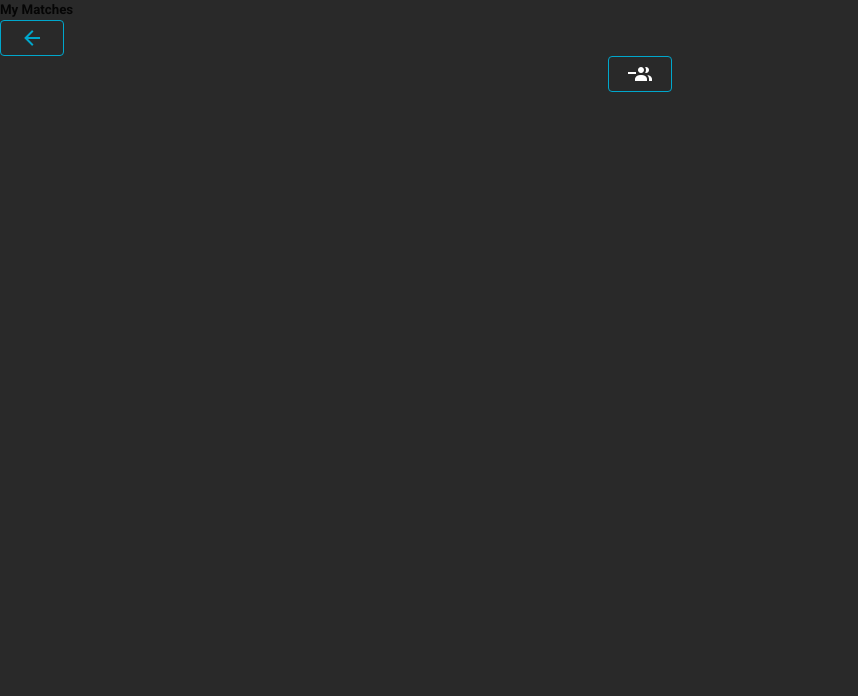
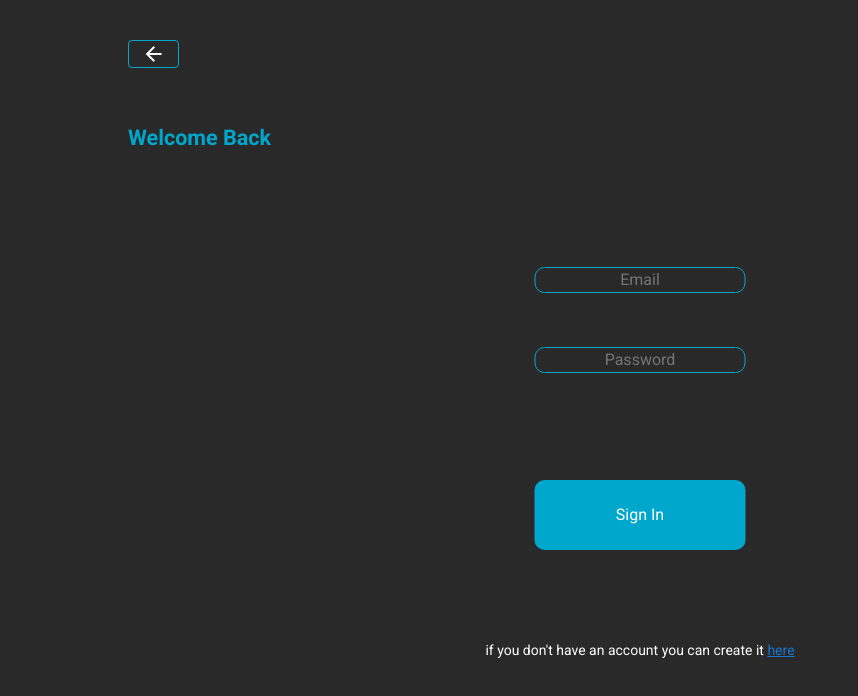
Before and after one commit to Miguel22247/MatchGame, a Vue app: page /matches in a window 1280 px wide. Shown: the top 696 px of the page, without its empty margins (0-858 px from the left). Built offline with nearby package versions, Linux system fonts and the light colour scheme.

Commit message:
minor fixes and improvements

```diff
--- a/src/views/Matches.vue
+++ b/src/views/Matches.vue
@@ -7,36 +7,47 @@
             </div>
         </div>
         <div class="mobile-landing">
-            <div class="my-matches-text">
-                <h5>My Matches</h5>
+            <div class="login-text">
+                <h5>Welcome Back</h5>
             </div>
+            <div class="login-forms">
                 <div class="return-button">
-                <router-link to="/home">
-                    <v-btn color="#00A7CC" outlined depressed>
-                        <v-icon color="#00A7CC" outlined depressed>
+                    <router-link to="/">
+                        <v-btn color="#00A7CC" outlined depressed small>
+                            <v-icon color="#ffffff">
                                 mdi-arrow-left
                             </v-icon>
                         </v-btn>
                     </router-link>
                 </div>
-            <div class="navbar">
-                <v-row
-                align="center"
-                justify="space-around"
-                >
-                    <v-btn color="#00A7CC" outlined depressed>
-                        <v-icon color="#ffffff">mdi-account-multiple-minus</v-icon>
-                    </v-btn>
-                </v-row>
+                <div class="login-form-basic">
+                    <form class="login-form">
+                        <input type="text" class="login-email" name="email" placeholder="Email">
+                        <input type="password" class="login-password" name="password" placeholder="Password">
+                    </form>
+                    <router-link to="/home"><button class="button-login-submit" type="submit">Sign In</button></router-link>
+                    <p class="signup-message"> if you don't have an account you can create it <a href="/signup">here</a></p>
+                </div>
+                <!--- Add the login button here --->
             </div>
         </div>
     </div>
 </template>
+
 <script>
+    export default {
+        name: 'signIn',
+        data() {
+            return {
+                email: '',
+                password: '',
+            }
+        },
+        methods: {}
+    }
 </script>
 
 <style scoped>
-/*for browsers*/
 @media screen and (min-width:1025px){
     .on-desktop {
         display: none;
@@ -47,15 +58,89 @@
         height: 100%;
         width: 100%;
     }
-
     * {
         box-sizing: border-box;
         margin: 0;
         padding: 0;
     }
+
+    .return-button button {
+        position: absolute;
+        top: 5%;
+        left: 10%;
     }
-/*for mobile*/
-@media screen and (max-width: 1024px) {
+    .login-text{
+        font-family: Roboto;
+        font-style: normal;
+        font-weight: normal;
+        font-size: 26px;
+        line-height: 35px;
+        color: #00A7CC;
+
+        position: absolute;
+        left: 10%;
+        top: 15%;
+    }
+
+    .login-forms {
+        width: 100%;
+        height: 100%;
+        position: absolute;
+        left: 50%;
+        top: 50%;
+        transform: translate(-50%, -50%);
+    }
+
+    .login-email {
+        width: 211px;
+        color: #00A7CC;
+        border-radius: 10px;
+        border: 1px solid #00A7CC;
+        position: absolute;
+        top: 35%;
+        left: 50%;
+        transform: translate(-50%, -50%);
+        text-align: center;
+    }
+
+    .login-password {
+        width: 211px;
+        color: #00A7CC;
+        border-radius: 10px;
+        border: 1px solid #00A7CC;
+        position: absolute;
+        top: 45%;
+        left: 50%;
+        transform: translate(-50%, -50%);
+        text-align: center;
+    }
+
+    .button-login-submit {
+        width: 211px;
+        height: 70px;
+        color: #FFFFFF;
+        background-color: #00A7CC;
+        border-radius: 10px;
+        position: absolute;
+        top: 60%;
+        left: 50%;
+        transform: translate(-50%, 0%);
+    }
+
+    .signup-message {
+        color: #FFFFFF;
+        position: absolute;
+        left: 50%;
+        top: 80%;
+        transform: translate(-50%, 0);
+        text-decoration: none;
+        text-align: center;
+        font-size: 14px;
+    }
+}
+
+/*for mobile devices*/
+@media screen and (max-width: 1024px){
     .on-desktop {
         display: none;
     }
@@ -64,35 +149,86 @@
         background-color: #292929;
         height: 100%;
         width: 100%;
-        position: fixed;
     }
-
     * {
         box-sizing: border-box;
         margin: 0;
         padding: 0;
     }
 
-    .my-matches-text {
-        position: absolute;
-        top: 15%;
-        left: 10%;
-        color: #00A7CC;
-    }
-
     .return-button button {
         position: absolute;
         top: 5%;
         left: 10%;
-        font-weight: bold;
-        font-size: 20px;
+    }
+    .login-text{
+        font-family: Roboto;
+        font-style: normal;
+        font-weight: normal;
+        font-size: 26px;
+        line-height: 35px;
+        color: #00A7CC;
+
+        position: absolute;
+        left: 10%;
+        top: 15%;
     }
 
-    .navbar {
+    .login-forms {
         width: 100%;
-        height: 40px;
+        height: 100%;
         position: absolute;
-        top: 90%;
+        left: 50%;
+        top: 50%;
+        transform: translate(-50%, -50%);
     }
+
+    .login-email {
+        width: 211px;
+        color: #00A7CC;
+        border-radius: 10px;
+        border: 1px solid #00A7CC;
+        position: absolute;
+        top: 35%;
+        left: 50%;
+        transform: translate(-50%, -50%);
+        text-align: center;
+    }
+
+    .login-password {
+        width: 211px;
+        color: #00A7CC;
+        border-radius: 10px;
+        border: 1px solid #00A7CC;
+        position: absolute;
+        top: 45%;
+        left: 50%;
+        transform: translate(-50%, -50%);
+        text-align: center;
+    }
+
+    .button-login-submit {
+        width: 211px;
+        height: 70px;
+        color: #FFFFFF;
+        background-color: #00A7CC;
+        border-radius: 10px;
+        position: absolute;
+        top: 60%;
+        left: 50%;
+        transform: translate(-50%, 0%);
+    }
+
+    .signup-message {
+        color: #FFFFFF;
+        position: absolute;
+        left: 50%;
+        top: 80%;
+        transform: translate(-50%, 0);
+        text-decoration: none;
+        text-align: center;
+        font-size: 9px;
+    }
+
         }
 </style>
```
Lines whose indentation alone changed are shown as unchanged.
